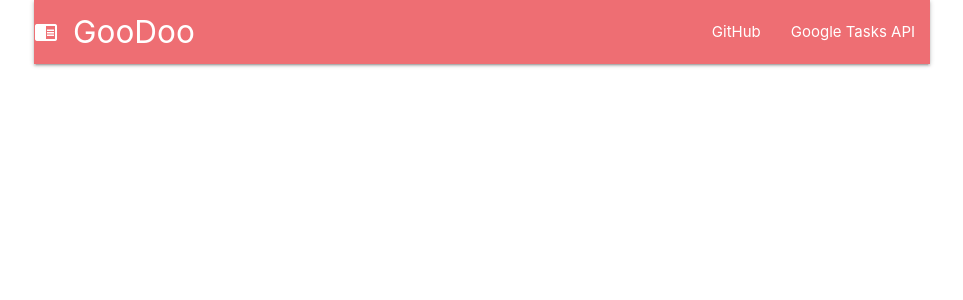
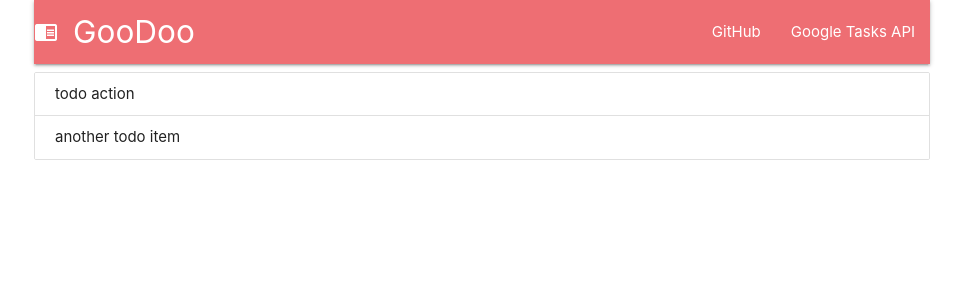
Before and after one commit to sgchris/goodoo, a React (Create React App) app: page / in a window 1280 px wide. Shown: the top 300 px of the page, without its empty margins (158-1121 px from the left). Built offline with nearby package versions, Linux system fonts and the light colour scheme.

Commit message:
displaying list of static items

```diff
--- a/package.json
+++ b/package.json
@@ -6,6 +6,7 @@
     "materialize-css": "^1.0.0",
     "react": "^16.8.4",
     "react-dom": "^16.8.4",
+    "react-redux": "^6.0.1",
     "react-scripts": "2.1.8",
     "redux": "^4.0.1"
   },
--- a/src/App.js
+++ b/src/App.js
@@ -2,12 +2,15 @@ import React, { Component } from 'react';
 import logo from './logo.svg';
 import './App.css';
 import Navbar from './Components/Navbar'
+import List from './Components/List'
 
 class App extends Component {
   render() {
     return (
-        <Navbar></Navbar>
-
+        <div>
+            <Navbar></Navbar>
+            <List></List>
+        </div>
     );
   }
 }
--- a/src/Components/List.js
+++ b/src/Components/List.js
@@ -1,13 +1,16 @@
 import React, {Component} from 'react';
-
+import { createStore } from "redux";
 
 const todoReducer = (state = [], action) => {
+
     switch (action.type) {
         case 'TODO_ADD':
+            const maxId = state.reduce((currentMax, todo) => Math.max(currentMax, todo.id), 0);
+            console.log('maxid', maxId);
             return [
                 ...state,
                 {
-                    id: action.id,
+                    id: maxId + 1,
                     text: action.text,
                     completed: false
                 }
@@ -32,30 +35,36 @@ const todoReducer = (state = [], action) => {
 
 class List extends Component {
 
+    store = createStore(todoReducer);
+
+    constructor(props) {
+        super(props);
+        this.loadItems();
+    }
 
     loadItems() {
-        this.setState(ps => {
-            // return static content
-            return {
-                items: [{
-                    id: 1,
-                    content: 'todo item'
-                },{
-                    id: 2,
-                    content: 'another todo item'
-                }]
-            };
+        // temporary set static data
+        this.store.dispatch({
+            type: 'TODO_ADD',
+            text: 'todo action'
         });
+        this.store.dispatch({
+            type: 'TODO_ADD',
+            text: 'another todo item'
+        });
+
     }
 
     render() {
-        loadItems();
+        const liItems = this.store.getState().map(todoItem => {
+            return (
+                <li className="collection-item">{todoItem.text}</li>
+            );
+        })
 
         return (
             <ul className="collection">
-                <li className="collection-item">
-                    some item
-                </li>
+            {liItems}
             </ul>
         )
     }
```
